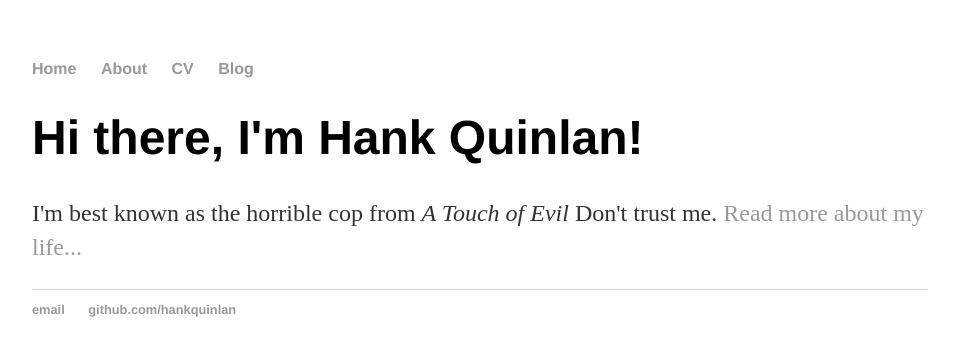
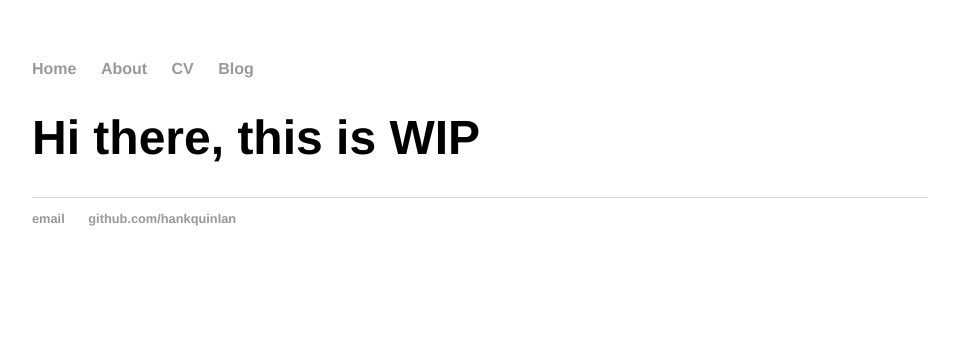
Before and after one commit to elritsch/elritsch.github.io, a Jekyll site: the page built from index.html, in a window 1280 px wide. Shown: the top 356 px of the page, without its empty margins (160-1115 px from the left). Built offline with Jekyll 4.4.1, drawn with Linux system fonts in a browser that asks for light colours; Markdown is read by kramdown in place of the engine named in the settings.

Commit message:
Replace template text by WIP

```diff
--- a/index.html
+++ b/index.html
@@ -1,8 +1,7 @@
 ---
 layout: default
-title: Hank Quinlan, Horrible Cop
+title: Elmar Ritsch
 ---
 <div class="blurb">
-	<h1>Hi there, I'm Hank Quinlan!</h1>
-	<p>I'm best known as the horrible cop from <em>A Touch of Evil</em> Don't trust me. <a href="/about">Read more about my life...</a></p>
+	<h1>Hi there, this is WIP</h1>
 </div><!-- /.blurb -->
```
